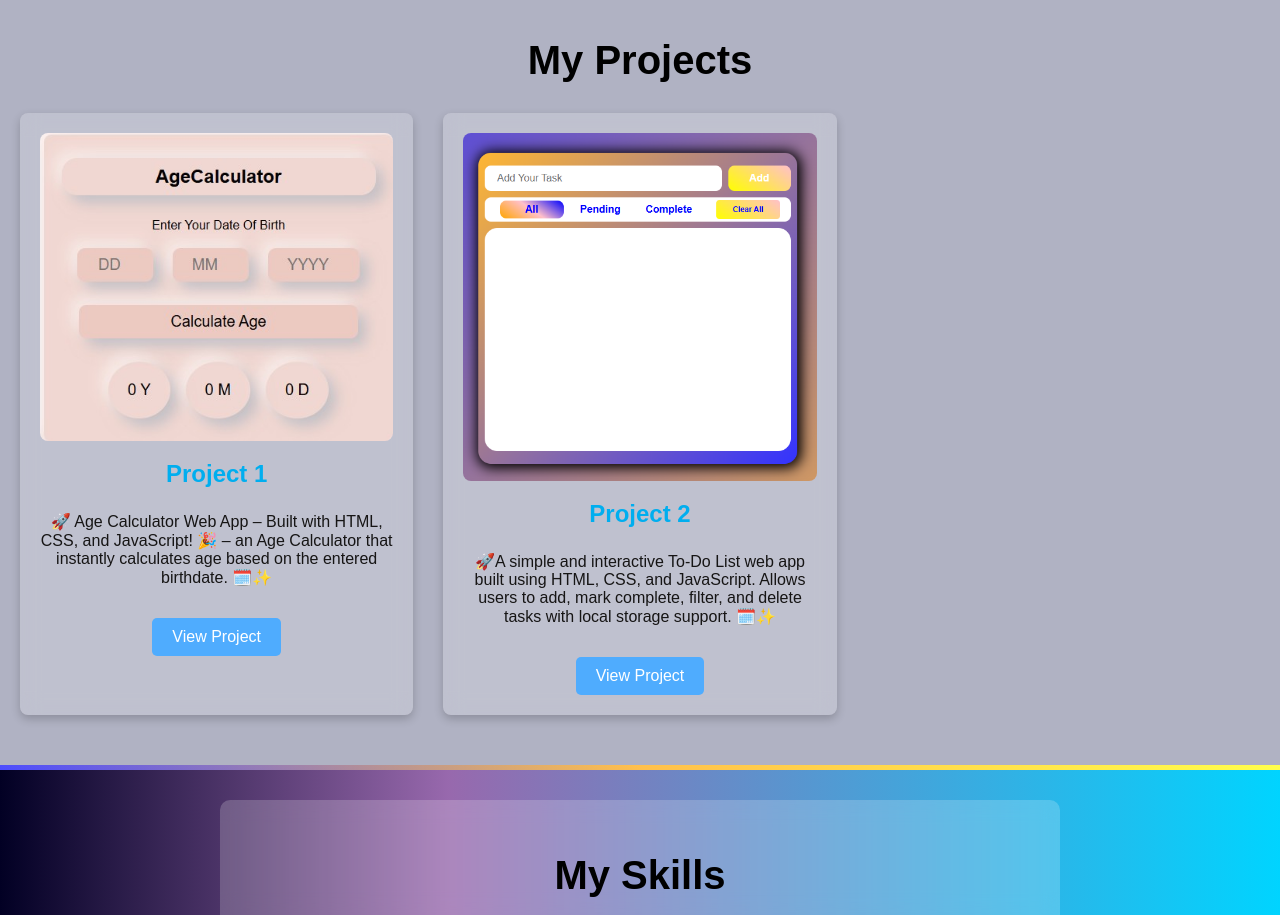
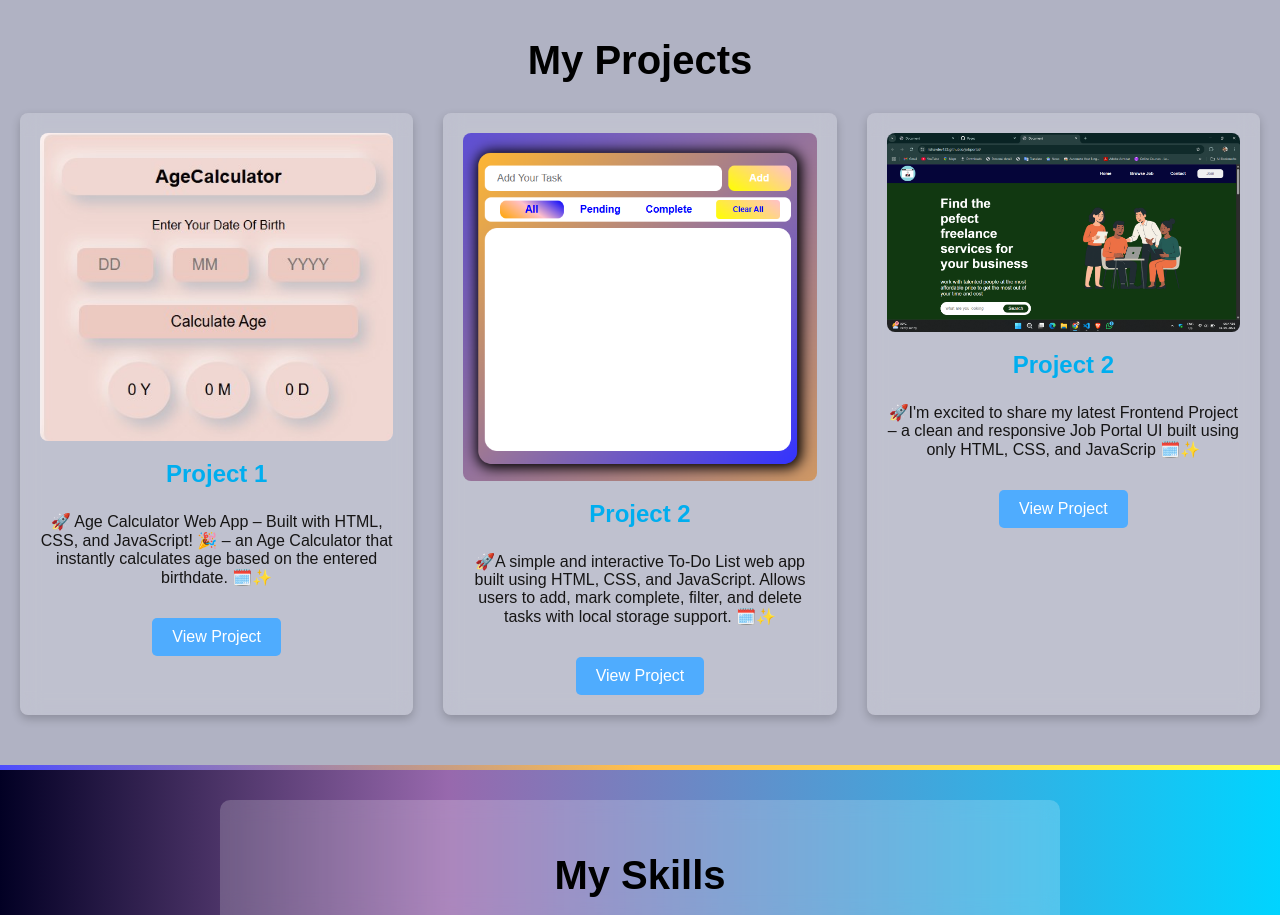
Before and after one commit to rishavdev123/portfolio, a plain HTML site: page index.html in a window 1280 px wide. Shown: the part 850-1765 px from the top of the page. Drawn offline with nearby package versions, Linux system fonts and the light colour scheme; a web font is replaced by a local one.

Commit message:
Update index.html

```diff
--- a/index.html
+++ b/index.html
@@ -93,6 +93,12 @@
             <h3>Project 2</h3>
             <p>🚀A simple and interactive To-Do List web app built using HTML, CSS, and JavaScript. Allows users to add, mark complete, filter, and delete tasks with local storage support. 🗓️✨</p>
             <a href="https://rishavdev123.github.io/Todolist/">View Project</a>
+        </div>
+         <div class="project-card">
+            <img src="jobportal.png" alt="Project 1">
+            <h3>Project 2</h3>
+            <p>🚀I'm excited to share my latest Frontend Project – a clean and responsive Job Portal UI built using only HTML, CSS, and JavaScrip 🗓️✨</p>
+            <a href="https://rishavdev123.github.io/jobportal/">View Project</a>
         </div>
 
     </div>
```
